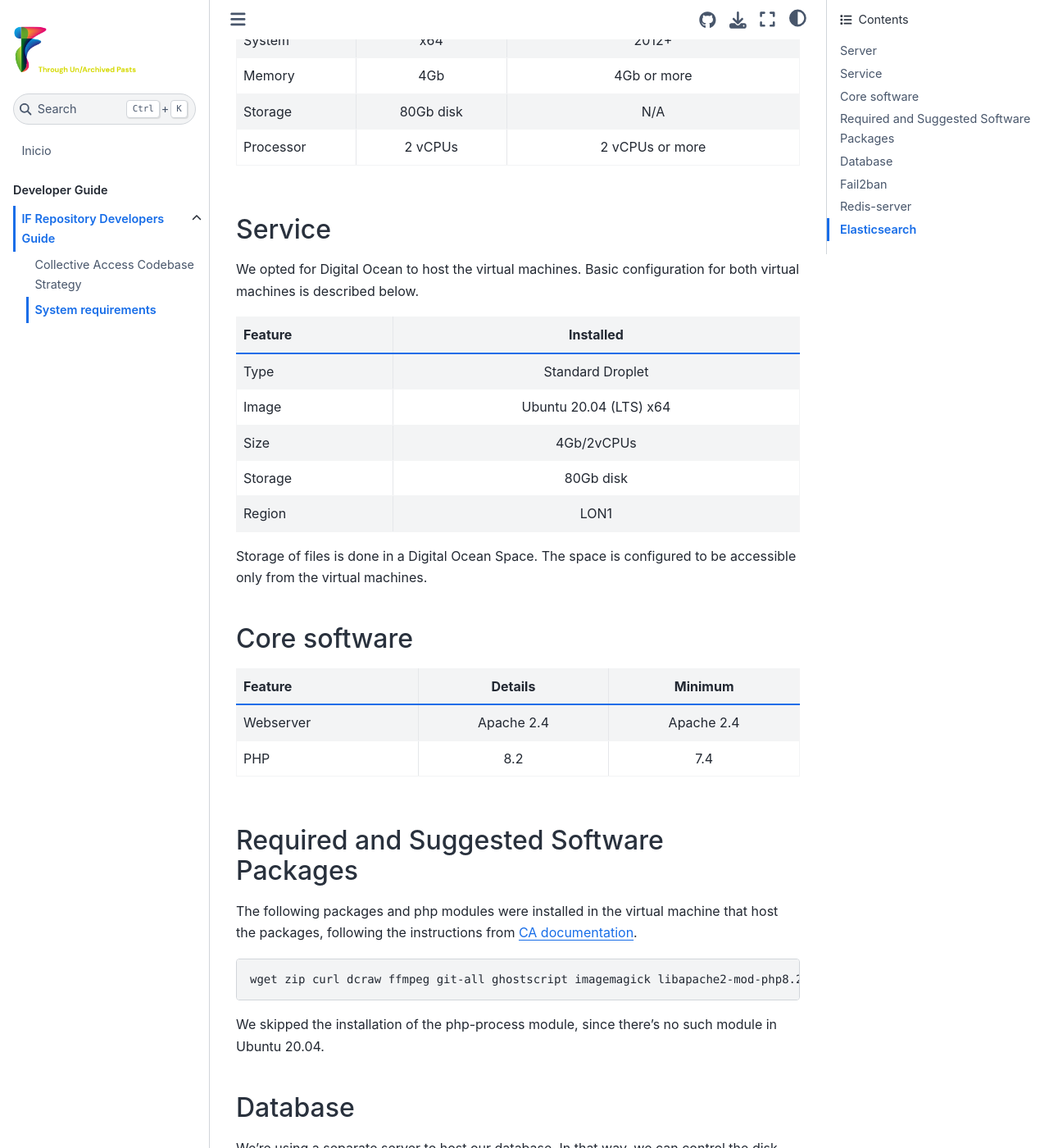
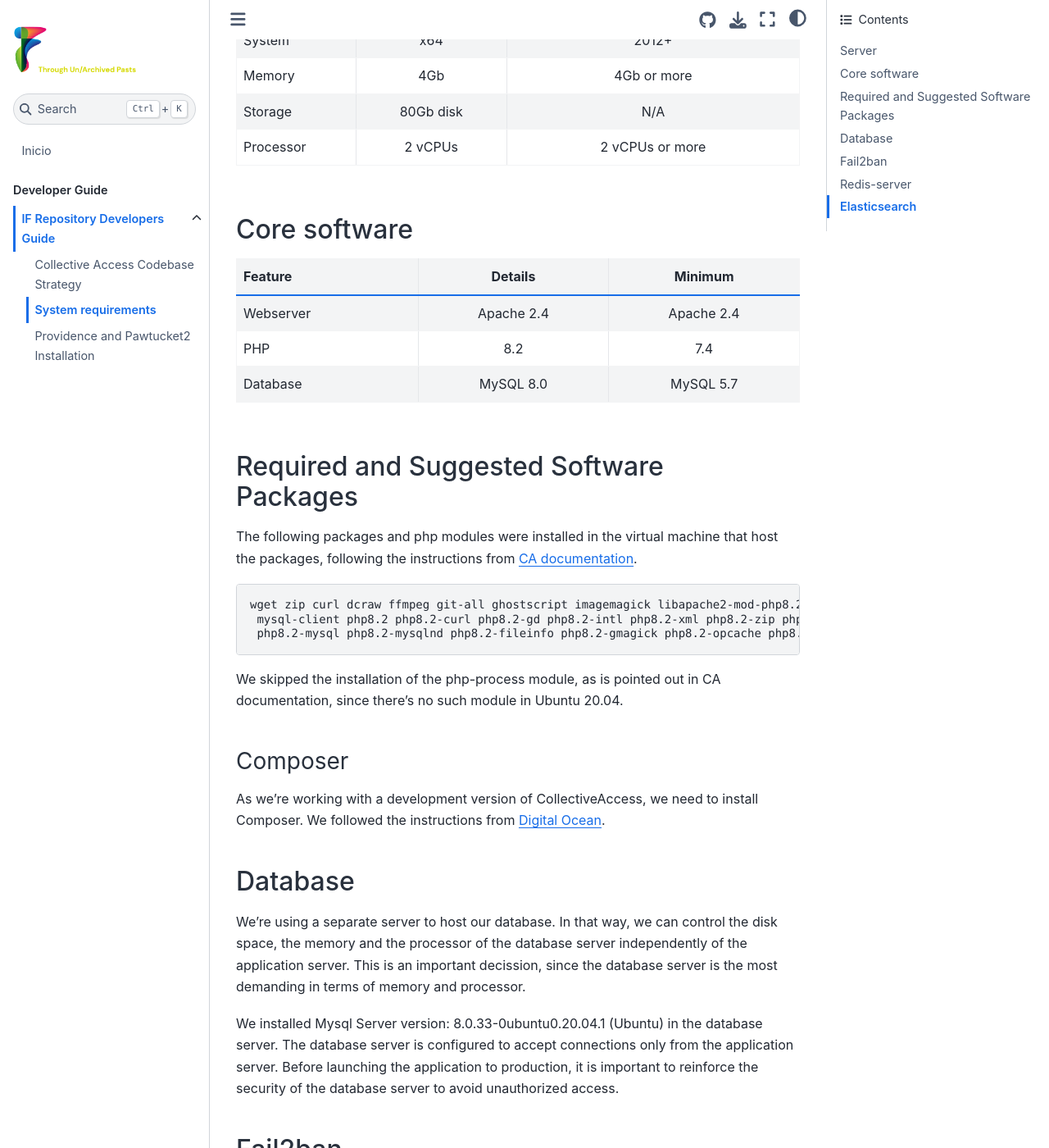
Before and after one commit to Zabandosk/if-documentation_prep.github.io, a Jupyter Book: the page built from content/developers/replicate/2-system.md, in a window 1280 px wide and 1400 px high, scrolled down 799 px. Shown: the whole window at 82% size. Built offline with Jupyter Book 1.0.4 settings and Sphinx 7.4.7 and the Sphinx Book theme 1.1.4, drawn with Linux system fonts in a browser that asks for light colours; comment, search, counter and statistics services are not loaded; some of the changed text lies outside the part shown.

Commit message:
starting installation

````diff
--- a/_config.yml
+++ b/_config.yml
@@ -28,7 +28,7 @@
   use_repository_button: true
   # google_analytics_id: G-QKKV7Q3XE3
   extra_navbar: Powered by <a href="https://jupyterbook.org">Jupyter Book</a>
-  extra_footer: v. α [09-08-2023]<br /><a rel="license" href="http://creativecommons.org/licenses/by-nc/4.0/"><img alt="Creative Commons License" style="border-width:0" src="https://i.creativecommons.org/l/by-nc/4.0/80x15.png" /></a><br />This work is licensed under a <a rel="license" href="http://creativecommons.org/licenses/by-nc/4.0/">Creative Commons Attribution-NonCommercial 4.0 International License</a>.
+  extra_footer: v. α [10-08-2023]<br /><a rel="license" href="http://creativecommons.org/licenses/by-nc/4.0/"><img alt="Creative Commons License" style="border-width:0" src="https://i.creativecommons.org/l/by-nc/4.0/80x15.png" /></a><br />This work is licensed under a <a rel="license" href="http://creativecommons.org/licenses/by-nc/4.0/">Creative Commons Attribution-NonCommercial 4.0 International License</a>.
 
 sphinx:
   config:
--- a/_toc.yml
+++ b/_toc.yml
@@ -12,3 +12,4 @@
       sections:
       - file: content/developers/replicate/1-sources.md
       - file: content/developers/replicate/2-system.md
+      - file: content/developers/replicate/3-install.md
--- a/content/developers/replicate/2-system.md
+++ b/content/developers/replicate/2-system.md
@@ -24,36 +24,29 @@
 | Storage | 80Gb disk | N/A |
 | Processor | 2 vCPUs | 2 vCPUs or more |
 
-## Service
-
-We opted for Digital Ocean to host the virtual machines. Basic configuration for both virtual machines is described below.
-
-| Feature   |      Installed      |
-|----------|:-------------:|
-| Type |  Standard Droplet |
-| Image |    Ubuntu 20.04 (LTS) x64   |
-| Size | 4Gb/2vCPUs |
-| Storage | 80Gb disk |
-| Region | LON1 |
-
-Storage of files is done in a Digital Ocean Space. The space is configured to be accessible only from the virtual machines.
-
 ## Core software
 
 | Feature   |      Details      |     Minimum      |
 |----------|:-------------:|:-------------:|
 | Webserver |  Apache 2.4 | Apache 2.4 |
 | PHP |    8.2   | 7.4 |
+| Database | MySQL 8.0 | MySQL 5.7 |
 
 ## Required and Suggested Software Packages
 
 The following packages and php modules were installed in the virtual machine that host the packages, following the instructions from [CA documentation](https://manual.collectiveaccess.org/providence/user/setup/systemReq.html#required-and-suggested-software-packages-by-distribution).
 
 ```bash
-wget zip curl dcraw ffmpeg git-all ghostscript imagemagick libapache2-mod-php8.2 libreoffice mysql-client php8.2 php8.2-curl php8.2-gd php8.2-intl php8.2-xml php8.2-zip php8.2-bcmath php8.2-mysql php8.2-mysqlnd php8.2-fileinfo php8.2-gmagick php8.2-opcache php8.2-mbstring
+wget zip curl dcraw ffmpeg git-all ghostscript imagemagick libapache2-mod-php8.2 libreoffice \
+ mysql-client php8.2 php8.2-curl php8.2-gd php8.2-intl php8.2-xml php8.2-zip php8.2-bcmath \
+ php8.2-mysql php8.2-mysqlnd php8.2-fileinfo php8.2-gmagick php8.2-opcache php8.2-mbstring
 ```
 
-We skipped the installation of the php-process module, since there's no such module in Ubuntu 20.04.
+We skipped the installation of the php-process module, as is pointed out in CA documentation, since there's no such module in Ubuntu 20.04.
+
+### Composer
+
+As we're working with a development version of CollectiveAccess, we need to install Composer. We followed the instructions from [Digital Ocean](https://www.digitalocean.com/community/tutorials/how-to-install-and-use-composer-on-ubuntu-20-04).
 
 ## Database
 
--- a/ini.py
+++ b/ini.py
@@ -22,4 +22,4 @@
         password += random.choice(string.ascii_letters + string.digits + string.punctuation)
     return password
 
-print(generate_password(10))
+print(generate_password(20))
````
Also changed, not shown: content/developers/replicate/3-install.md (added, +12 -0 lines), index.md (+4 -1 lines).
